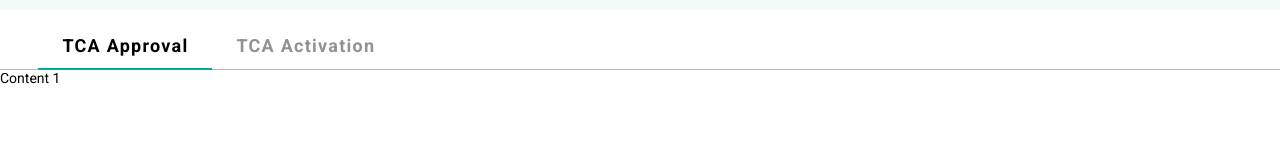
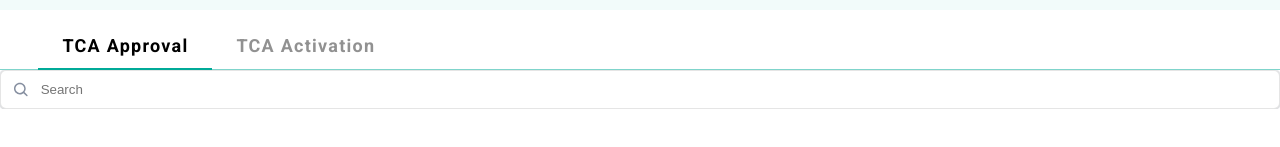
Before and after one commit to anandhums977/CTax, an Angular app: page /operations-manager-dahsboard in a window 1280 px wide. Shown: the part 231-378 px from the top of the page. Built offline with nearby package versions, Linux system fonts and the light colour scheme.

Commit message:
added search component

```diff
--- /dev/null
+++ b/src/app/common/search/search.component.html
@@ -0,0 +1,8 @@
+<div class="search-container">
+  <svg width="16" height="17" viewBox="0 0 16 17" fill="none" xmlns="http://www.w3.org/2000/svg">
+    <g id="Search">
+    <path id="icon" fill-rule="evenodd" clip-rule="evenodd" d="M10.6821 12.2458C9.66576 13.0361 8.38866 13.5067 7.00167 13.5067C3.68704 13.5067 1 10.8189 1 7.50335C1 4.18779 3.68704 1.5 7.00167 1.5C10.3163 1.5 13.0033 4.18779 13.0033 7.50335C13.0033 8.89059 12.533 10.1679 11.743 11.1845L14.7799 14.2186C15.0731 14.5115 15.0734 14.9867 14.7806 15.2799C14.4878 15.5731 14.0128 15.5734 13.7196 15.2805L10.6821 12.2458ZM11.5029 7.50335C11.5029 9.99002 9.48765 12.0059 7.00167 12.0059C4.5157 12.0059 2.50042 9.99002 2.50042 7.50335C2.50042 5.01668 4.5157 3.00084 7.00167 3.00084C9.48765 3.00084 11.5029 5.01668 11.5029 7.50335Z" fill="#868FA0"/>
+    </g>
+    </svg>
+  <input [(ngModel)]="searchText" class="search" type="text" placeholder="Search">
+</div>
--- /dev/null
+++ b/src/app/common/search/search.component.scss
@@ -0,0 +1,17 @@
+.search-container {
+  border-radius: 6px;
+  background: #ffffff;
+  box-shadow: 0px 1px 2px 0px rgba(0, 0, 0, 0.06), 0px 0px 0px 1px rgba(104, 113, 130, 0.16);
+  border: 1px solid rgba(0, 0, 0, 0.1019607843);
+  height: 25px;
+  padding: 6px 12px;
+  display: flex;
+  flex-direction: row;
+  align-items: center;
+  gap: 10px;
+  input.search{
+    outline: none !important;
+    border: none !important;
+    width: 100%;
+}
+}
--- /dev/null
+++ b/src/app/common/search/search.component.ts
@@ -0,0 +1,18 @@
+import { Component, EventEmitter, Output, output } from '@angular/core';
+import { CommonModule } from '@angular/common';
+import { FormsModule } from '@angular/forms';
+@Component({
+  selector: 'search',
+  standalone: true,
+  imports: [CommonModule, FormsModule],
+  templateUrl: './search.component.html',
+  styleUrl: './search.component.scss'
+})
+export class SearchComponent {
+  searchText: string = '';
+  @Output() searchValueChangeEvent = new EventEmitter<string>();
+
+  sendSearchText(value: string): void {
+    this.searchValueChangeEvent.emit(value);
+  }
+}
--- a/src/app/features/roles/operations-manager/operations-manager-dashboard/operations-manager-dashboard.component.html
+++ b/src/app/features/roles/operations-manager/operations-manager-dashboard/operations-manager-dashboard.component.html
@@ -1,5 +1,13 @@
 <app-ribbon [cardData]="cardDetails" [name]="name" [location]="location"></app-ribbon>
 <mat-tab-group>
-  <mat-tab label="TCA Approval"> Content 1 </mat-tab>
-  <mat-tab label="TCA Activation"> Content 2 </mat-tab>
+  <mat-tab label="TCA Approval">
+    <div class="search-and-table-container">
+      <search></search>
+    </div>
+
+  </mat-tab>
+  <mat-tab label="TCA Activation">
+
+
+  </mat-tab>
 </mat-tab-group>
--- a/src/app/features/roles/operations-manager/operations-manager-dashboard/operations-manager-dashboard.component.ts
+++ b/src/app/features/roles/operations-manager/operations-manager-dashboard/operations-manager-dashboard.component.ts
@@ -1,11 +1,11 @@
 import { Component } from '@angular/core';
 import { RibbonComponent } from '../../../../common/ribbon/ribbon.component';
 import {MatTabsModule} from '@angular/material/tabs';
-
+import { SearchComponent } from '../../../../common/search/search.component';
 @Component({
   selector: 'app-operations-manager-dashboard',
   standalone: true,
-  imports: [RibbonComponent,MatTabsModule],
+  imports: [RibbonComponent,MatTabsModule,SearchComponent],
   templateUrl: './operations-manager-dashboard.component.html',
   styleUrl: './operations-manager-dashboard.component.scss'
 })
```
Also changed, not shown: src/assets/common/Search.svg (added), 1 other file (tests, documents, lock files or other folders).
